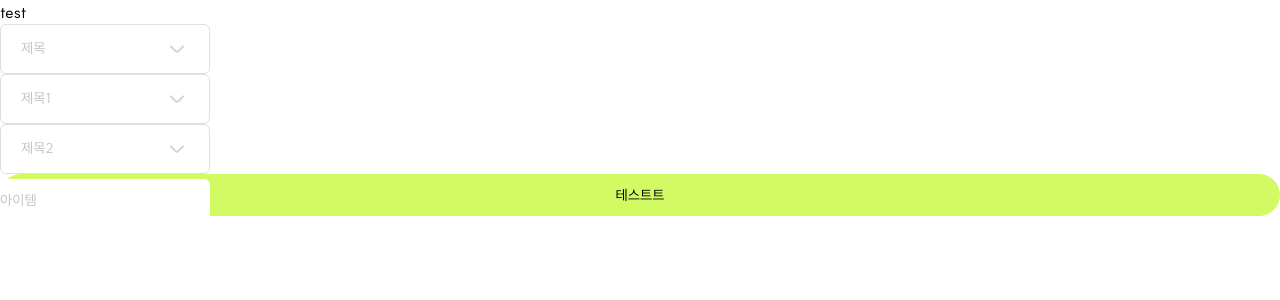
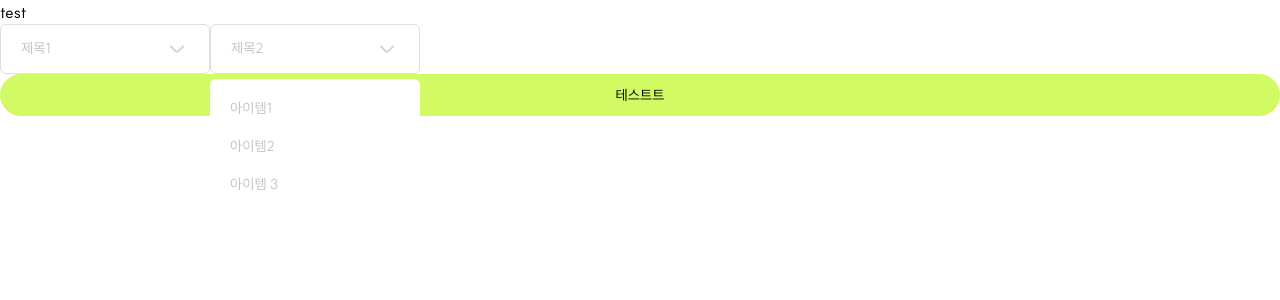
Before and after one commit to muzi55/didit, a Next.js app: page / in a window 1280 px wide. Both pictures are taken after a click on the button "제목2". Shown: the top 300 px of the page. Built offline with nearby package versions, Linux system fonts and the light colour scheme.

Commit message:
feat: SelectBoxInfoItem 컴포넌트 추가

```diff
--- /dev/null
+++ b/src/app/_components/common/selectbox/SelectBoxInfoItem.tsx
@@ -0,0 +1,31 @@
+import React, { useState } from "react";
+
+import SelectBoxItem from "./SelectBoxItem";
+
+interface SelectBoxInfoItemProps {
+	children: React.ReactNode;
+	onClick: () => void;
+	info: React.ReactNode;
+}
+export default function SelectBoxInfoItem({
+	children,
+	onClick,
+	info,
+}: SelectBoxInfoItemProps) {
+	const [isHover, setIsHover] = useState<boolean>(false);
+	return (
+		<div className="">
+			<div
+				onMouseEnter={() => setIsHover(true)}
+				onMouseLeave={() => setIsHover(false)}
+			>
+				<SelectBoxItem onClick={onClick}>{children}</SelectBoxItem>
+			</div>
+			{isHover && (
+				<div className="w-[279px] absolute top-0 right-[-5px] px-[12px] py-[16px] translate-x-full bg-gray-1">
+					{info}
+				</div>
+			)}
+		</div>
+	);
+}
--- a/src/app/page.tsx
+++ b/src/app/page.tsx
@@ -2,19 +2,38 @@
 
 import Button from "./_components/common/Button";
 import SelectBox from "./_components/common/selectbox/SelectBox";
+import SelectBoxInfoItem from "./_components/common/selectbox/SelectBoxInfoItem";
 import SelectBoxItem from "./_components/common/selectbox/SelectBoxItem";
 
 export default function Home() {
 	return (
 		<>
 			<div>test</div>
-			<SelectBox title={"제목"}>
-				<SelectBoxItem onClick={() => {}}>아이템1</SelectBoxItem>
-				<SelectBoxItem onClick={() => {}}>아이템2</SelectBoxItem>
-				<SelectBoxItem onClick={() => {}}>아이템3</SelectBoxItem>
-			</SelectBox>
-			<SelectBox title={"제목1"}>아이템</SelectBox>
-			<SelectBox title={"제목2"}>아이템</SelectBox>
+			<div className="flex">
+				<div>
+					<SelectBox title={"제목1"}>
+						<SelectBoxItem onClick={() => {}}>아이템1</SelectBoxItem>
+						<SelectBoxItem onClick={() => {}}>아이템2</SelectBoxItem>
+						<SelectBoxItem onClick={() => {}}>아이템3</SelectBoxItem>
+					</SelectBox>
+				</div>
+
+				<div>
+					<SelectBox title={"제목2"}>
+						<SelectBoxInfoItem onClick={() => {}} info={<div>아이템1</div>}>
+							아이템1
+						</SelectBoxInfoItem>
+						<SelectBoxInfoItem onClick={() => {}} info={<div>아이템2</div>}>
+							아이템2
+						</SelectBoxInfoItem>
+						<SelectBoxInfoItem onClick={() => {}} info={<div>아이템ㄷ</div>}>
+							아이템 3
+						</SelectBoxInfoItem>
+					</SelectBox>
+				</div>
+			</div>
+			{/* <SelectBox title={"제목1"}>아이템</SelectBox>
+			<SelectBox title={"제목2"}>아이템</SelectBox> */}
 			<Button
 				color="primary"
 				size="medium"
```
